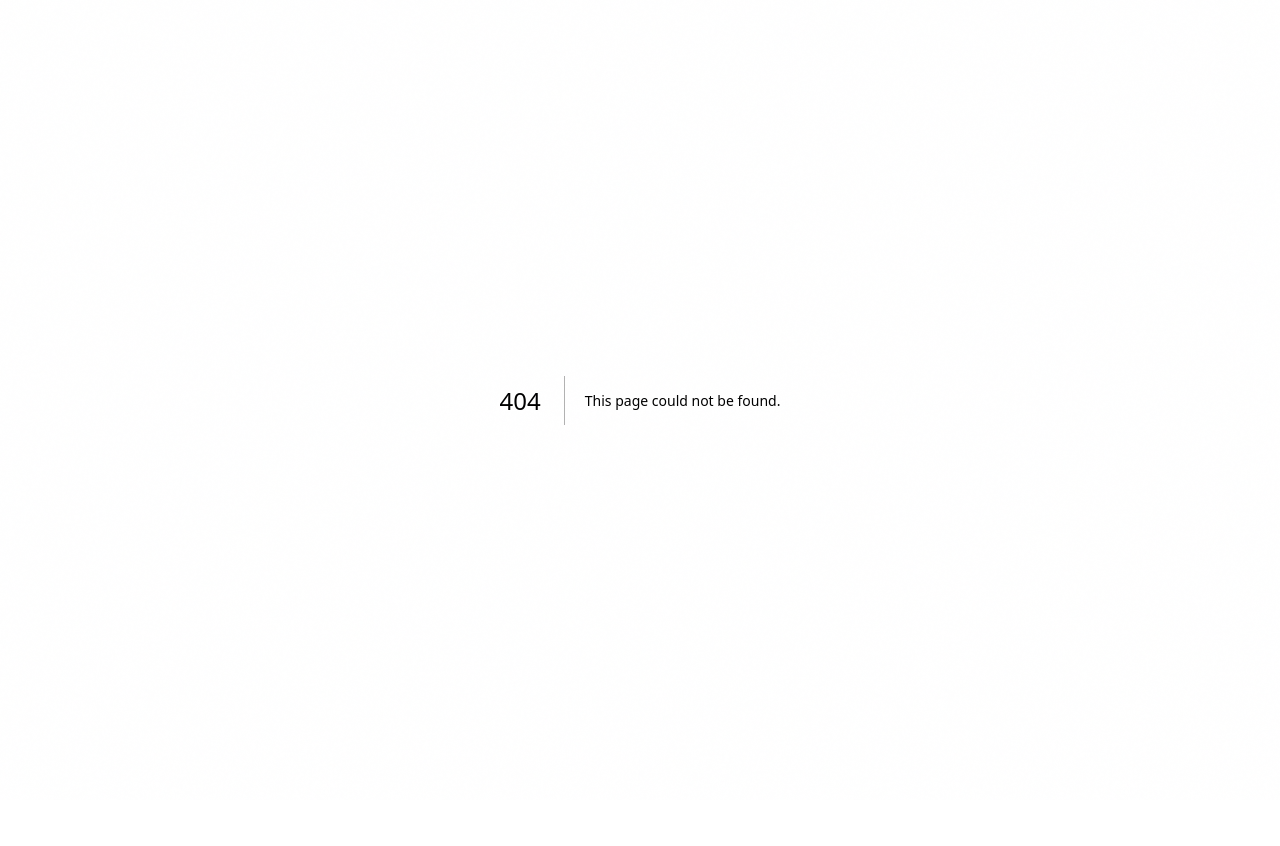
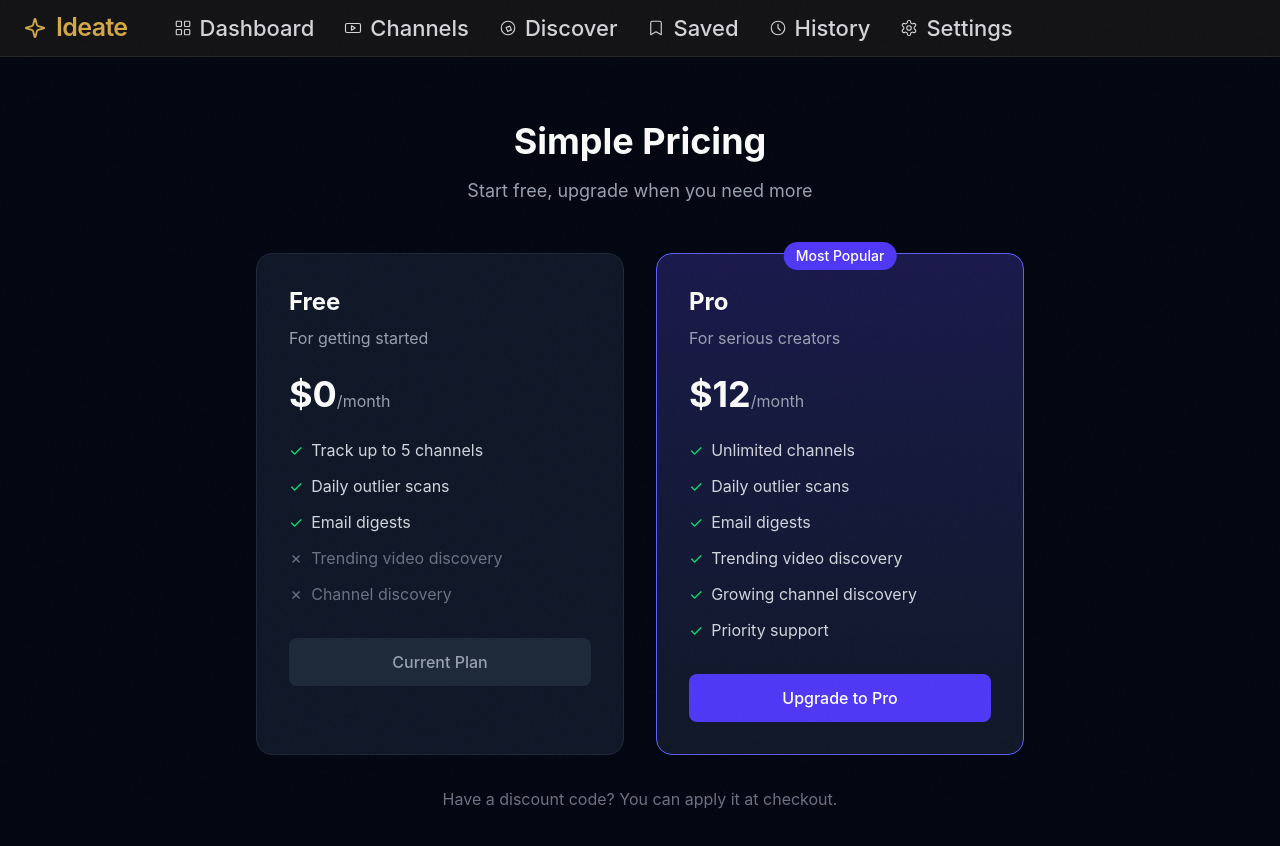
Before and after one commit to peruvian-bull23/ideate-app, a Next.js app: page /pricing in a window 1280 px wide. Before the commit this address had no page. Shown: the top 846 px of the page. Before the commit the page ends 800 px from the top, so only its background shows below. Built offline with nearby package versions, Linux system fonts and the light colour scheme; no server answers.

Commit message:
Add pricing page with Stripe checkout

```diff
--- /dev/null
+++ b/src/app/pricing/page.tsx
@@ -0,0 +1,167 @@
+"use client";
+
+import { useState, useEffect } from "react";
+import { createClient } from "@/lib/supabase";
+import Navbar from "@/components/Navbar";
+
+export default function PricingPage() {
+  const [loading, setLoading] = useState(false);
+  const [plan, setPlan] = useState<string>("free");
+  const supabase = createClient();
+
+  useEffect(() => {
+    async function loadPlan() {
+      const { data: { user } } = await supabase.auth.getUser();
+      if (user) {
+        const { data } = await supabase
+          .from("profiles")
+          .select("plan")
+          .eq("id", user.id)
+          .single();
+        if (data?.plan) {
+          setPlan(data.plan);
+        }
+      }
+    }
+    loadPlan();
+  }, []);
+
+  const handleUpgrade = async () => {
+    setLoading(true);
+
+    const { data: { user } } = await supabase.auth.getUser();
+    if (!user) {
+      window.location.href = "/login";
+      return;
+    }
+
+    const { data, error } = await supabase.functions.invoke("create-checkout-session", {
+      body: {
+        userId: user.id,
+        email: user.email,
+      },
+    });
+
+    if (error) {
+      console.error("Checkout error:", error);
+      alert("Failed to start checkout. Please try again.");
+      setLoading(false);
+      return;
+    }
+
+    if (data?.url) {
+      window.location.href = data.url;
+    } else {
+      alert("Failed to get checkout URL");
+      setLoading(false);
+    }
+  };
+
+  return (
+    <div className="min-h-screen bg-gray-950">
+      <Navbar />
+
+      <main className="max-w-5xl mx-auto px-4 py-16">
+        <div className="text-center mb-12">
+          <h1 className="text-4xl font-bold mb-4">Simple Pricing</h1>
+          <p className="text-gray-400 text-lg">Start free, upgrade when you need more</p>
+        </div>
+
+        <div className="grid md:grid-cols-2 gap-8 max-w-3xl mx-auto">
+          {/* Free Plan */}
+          <div className="bg-gray-900 border border-gray-800 rounded-2xl p-8">
+            <h2 className="text-2xl font-bold mb-2">Free</h2>
+            <p className="text-gray-400 mb-6">For getting started</p>
+
+            <div className="mb-6">
+              <span className="text-4xl font-bold">$0</span>
+              <span className="text-gray-400">/month</span>
+            </div>
+
+            <ul className="space-y-3 mb-8">
+              <li className="flex items-center gap-2 text-gray-300">
+                <span className="text-green-400">✓</span> Track up to 5 channels
+              </li>
+              <li className="flex items-center gap-2 text-gray-300">
+                <span className="text-green-400">✓</span> Daily outlier scans
+              </li>
+              <li className="flex items-center gap-2 text-gray-300">
+                <span className="text-green-400">✓</span> Email digests
+              </li>
+              <li className="flex items-center gap-2 text-gray-500">
+                <span>✗</span> Trending video discovery
+              </li>
+              <li className="flex items-center gap-2 text-gray-500">
+                <span>✗</span> Channel discovery
+              </li>
+            </ul>
+
+            {plan === "free" ? (
+              <div className="w-full py-3 bg-gray-800 text-gray-400 font-medium rounded-lg text-center">
+                Current Plan
+              </div>
+            ) : (
+              <div className="w-full py-3 bg-gray-800 text-gray-400 font-medium rounded-lg text-center">
+                Free Tier
+              </div>
+            )}
+          </div>
+
+          {/* Pro Plan */}
+          <div className="bg-gradient-to-b from-indigo-900/50 to-gray-900 border border-indigo-500 rounded-2xl p-8 relative">
+            <div className="absolute -top-3 left-1/2 -translate-x-1/2 bg-indigo-600 text-white text-sm font-medium px-3 py-1 rounded-full">
+              Most Popular
+            </div>
+
+            <h2 className="text-2xl font-bold mb-2">Pro</h2>
+            <p className="text-gray-400 mb-6">For serious creators</p>
+
+            <div className="mb-6">
+              <span className="text-4xl font-bold">$12</span>
+              <span className="text-gray-400">/month</span>
+            </div>
+
+            <ul className="space-y-3 mb-8">
+              <li className="flex items-center gap-2 text-gray-300">
+                <span className="text-green-400">✓</span> Unlimited channels
+              </li>
+              <li className="flex items-center gap-2 text-gray-300">
+                <span className="text-green-400">✓</span> Daily outlier scans
+              </li>
+              <li className="flex items-center gap-2 text-gray-300">
+                <span className="text-green-400">✓</span> Email digests
+              </li>
+              <li className="flex items-center gap-2 text-gray-300">
+                <span className="text-green-400">✓</span> Trending video discovery
+              </li>
+              <li className="flex items-center gap-2 text-gray-300">
+                <span className="text-green-400">✓</span> Growing channel discovery
+              </li>
+              <li className="flex items-center gap-2 text-gray-300">
+                <span className="text-green-400">✓</span> Priority support
+              </li>
+            </ul>
+
+            {plan === "pro" ? (
+              <div className="w-full py-3 bg-indigo-600/50 text-indigo-300 font-medium rounded-lg text-center">
+                Current Plan
+              </div>
+            ) : (
+              <button
+                onClick={handleUpgrade}
+                disabled={loading}
+                className="w-full py-3 bg-indigo-600 hover:bg-indigo-700 text-white font-medium rounded-lg transition-colors disabled:opacity-50"
+              >
+                {loading ? "Loading..." : "Upgrade to Pro"}
+              </button>
+            )}
+          </div>
+        </div>
+
+        <p className="text-center text-gray-500 mt-8">
+          Have a discount code? You can apply it at checkout.
+        </p>
+      </main>
+    </div>
+  );
+}
```
